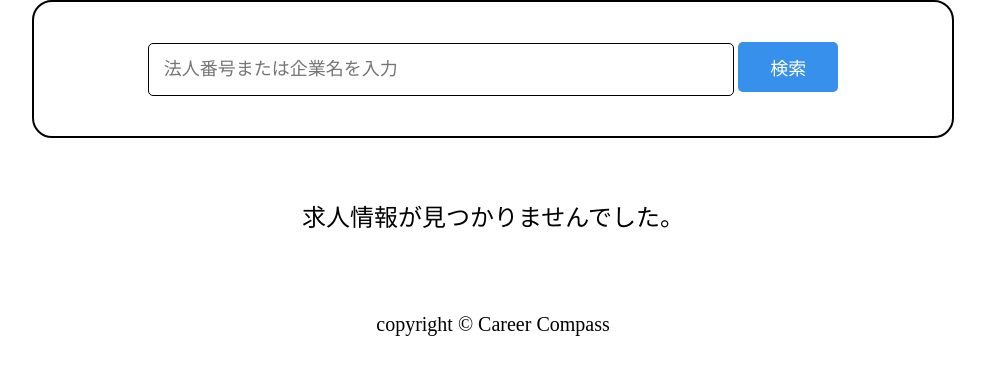
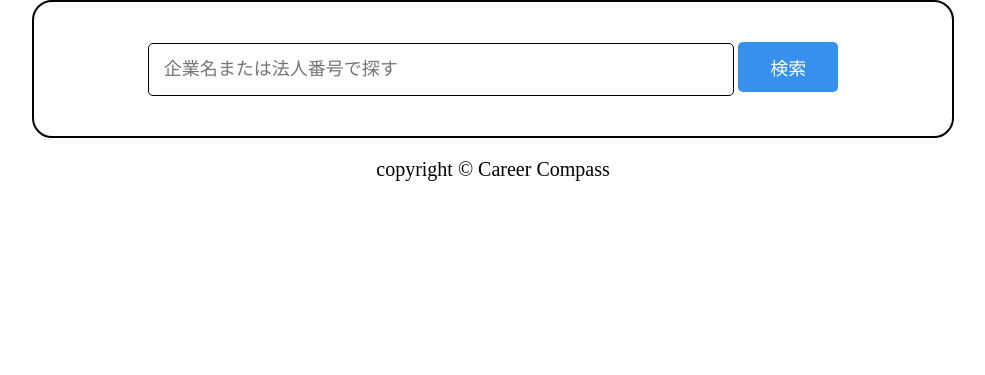
Before and after one commit to ktq2390330/CareerCompass, a Django app: page /adm_dashboard/ in a window 1280 px wide. Shown: the part 208-583 px from the top of the page, without its empty margins (147-1132 px from the left). Run offline with Django 5.2, Linux system fonts and the light colour scheme; data that the repository does not hold is empty; some libraries are stand-ins or nearby versions.

Commit message:
管理者求人(途中)

```diff
--- a/CCapp/templates/adm_dashboard.html
+++ b/CCapp/templates/adm_dashboard.html
@@ -5,54 +5,25 @@
 {% load static %}
 
 <!-- top page用のタイトル -->
-{% block title %}[adm]求人検索{% endblock %}
+{% block title %}[adm]dashboard{% endblock %}
 
 <!-- top page用のcssを読み込む -->
 {% block head %}
-    <link href="{% static 'css/adm_post_list.css' %}" rel="stylesheet">
+    <link href="{% static 'css/adm_dashboard.css' %}" rel="stylesheet">
 {% endblock %}
 
 <!-- base.htmlにぶち込む部分 -->
 {% block content %}
+
     <!-- search-box -->
     <div class="container">
         <div class="search-field">
             <!-- 検索バー-->
-            <form action="" method="GET">
-                <input type="text" name="query" placeholder="法人番号または企業名を入力" value="{{ request.GET.query }}">
+            <form action="/search" method="GET">
+                <input type="text" name="query" placeholder="企業名または法人番号で探す" required>
                 <button type="submit">検索</button>
             </form>
         </div>
     </div>
 
-    <!-- 求人リスト -->
-    <div class="job-list">
-        {% if offers %}
-            <!-- 求人情報をループで表示 -->
-            {% for offer in offers %}
-            <div class="job-item">
-                <div class="job-info">
-                    <p><strong>企業名:</strong> {{ offer.corporation.name }}</p>
-                    <p><strong>法人番号:</strong> {{ offer.corporation.corp }}</p>
-                    <div class="job-buttons">
-                        <form action="{% url 'delete_offer' offer.pk %}" method="post" onsubmit="return confirm('本当に削除しますか？');">
-                            {% csrf_token %}
-                            <button type="submit">削除</button>
-                        </form>
-                        </div>
-                        <a href="">
-                            <button type="button">求人編集</button>
-                        </a>
-                    </div>
-                </div>
-            </div>
-            {% empty %}
-            <!-- 検索結果がない場合の表示 -->
-            <p class="no-results">求人情報が見つかりませんでした。</p>
-            {% endfor %}
-        {% else %}
-            <!-- 検索結果がない場合の表示 -->
-            <p class="no-results">求人情報が見つかりませんでした。</p>
-        {% endif %}
-    </div>
 {% endblock %}
```
